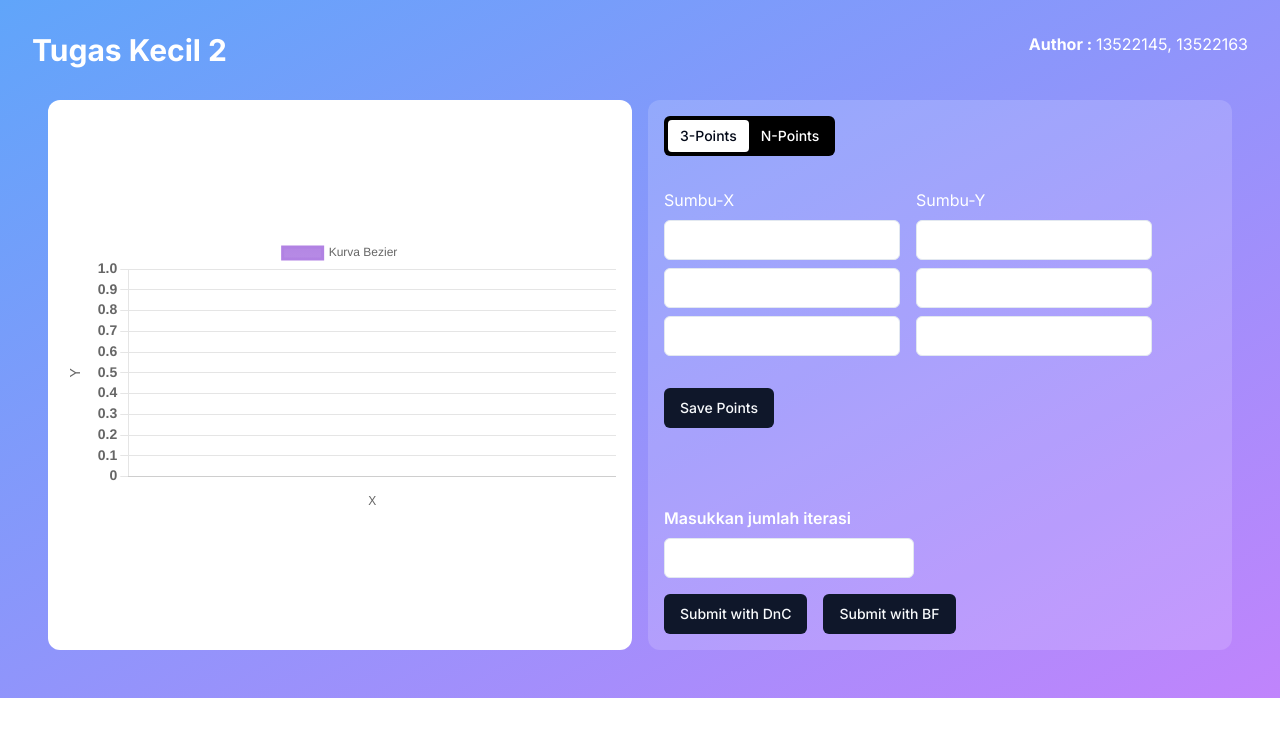
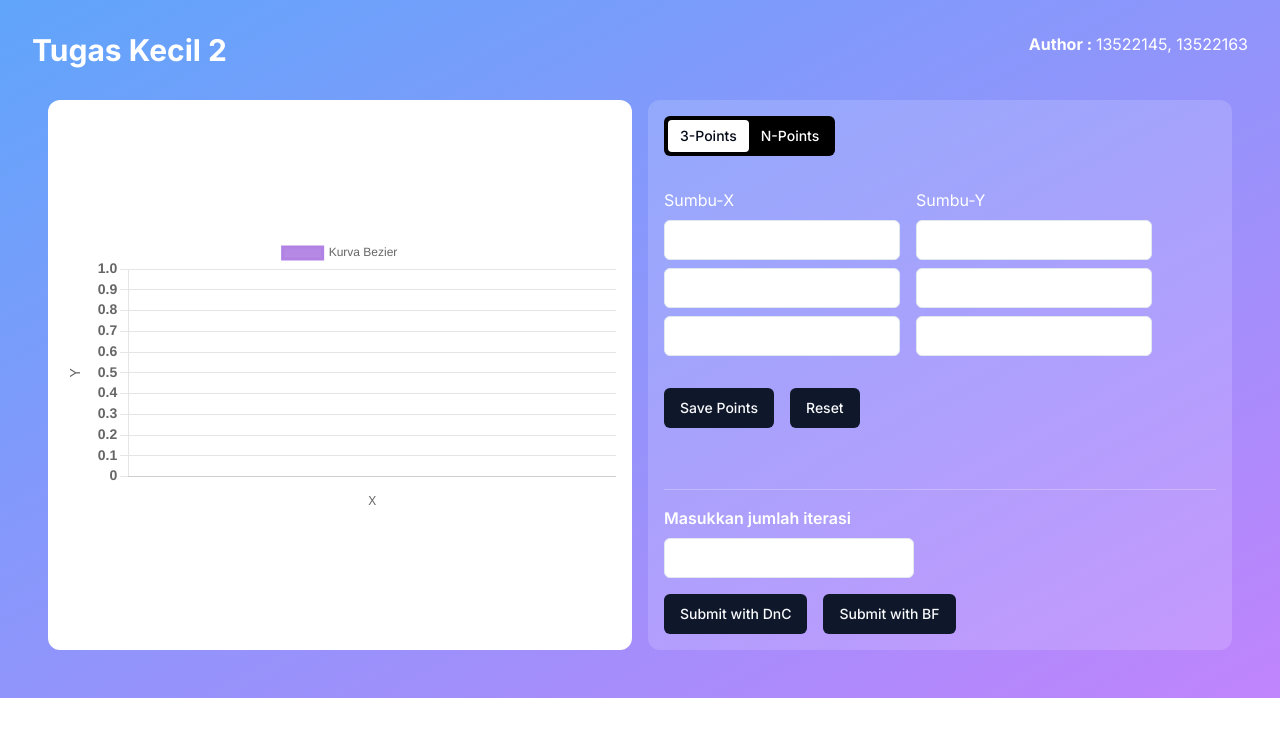
Before and after one commit to AtqiyaHaydar/Tucil2_13522145_13522163, a Next.js app in the folder src/: page / in a window 1280 px wide. Shown: the top 736 px of the page. Built offline with nearby package versions, Linux system fonts and the light colour scheme.

Commit message:
feat: page

```diff
--- a/src/app/page.js
+++ b/src/app/page.js
@@ -1,6 +1,7 @@
 "use client"
 
 import { useState } from "react";
+import { useRouter } from "next/navigation";
 import LineChart from "@/components/LineChart";
 
 import { Button } from "@/components/ui/button";
@@ -13,11 +14,12 @@ import {
 } from "@/components/ui/tabs"
 
 export default function Home() {
-  const [mode, setMode] = useState("3P");
   const [npoints, setNpoints] = useState(3);
   const [iter, setIter] = useState(1);
   const [tempCoordinates, setTempCoordinates] = useState([]);
   const [useCoordinates, setUseCoordinates] = useState([])
+
+  const router = useRouter();
 
   const handleCoordinateChange = (index, axis, value) => {
     setTempCoordinates(prevCoordinates => {
@@ -33,6 +35,13 @@ export default function Home() {
     // Fungsi sementara, TO DO mengganti
     setUseCoordinates(tempCoordinates);
     setTempCoordinates([])
+    router.push("/")
+  }
+
+  const handleReset = () => {
+    setUseCoordinates([])
+    setTempCoordinates([])
+    router.refresh()
   }
 
   const handleSubmitDnC = () => {
@@ -65,11 +74,13 @@ export default function Home() {
         {/* MENERIMA MASUKKAN POINTS */}
         <div className="w-full h-full min-h-[550px] bg-white/15 rounded-xl p-4 flex flex-col md:items-start justify-between gap-y-4">
 
+          {/* INPUT POINTS */}
           <div className="space-y-8">
             <Tabs defaultValue="3-Points">
+              {/* PILIH MODE */}
               <TabsList className="bg-black text-white">
-                <TabsTrigger value="3-Points" onClick={() => setMode("3P")}>3-Points</TabsTrigger>
-                <TabsTrigger value="N-Points" onClick={() => setMode("NP")}>N-Points</TabsTrigger>
+                <TabsTrigger value="3-Points">3-Points</TabsTrigger>
+                <TabsTrigger value="N-Points">N-Points</TabsTrigger>
               </TabsList>
 
               {/* MASUKKAN 3POINT */}
@@ -106,13 +117,17 @@ export default function Home() {
               </TabsContent>
             </Tabs>
 
-            {/* SAVE POINTS */}
-            <Button onClick={handleSavePoints}>Save Points</Button>
+            {/* SAVE POINTS*/}
+            <div className="space-x-4">
+              <Button onClick={handleSavePoints}>Save Points</Button>
+              <Button onClick={handleReset}>Reset</Button>
+            </div>
           </div>
 
 
           {/* SUBMIT POINTS */}
           <div className="w-full flex flex-col justify-center md:justify-start gap-y-4">
+            <div className="w-full h-[1px] bg-white/25" />
             <div className="space-y-2">
               <p className="font-semibold">Masukkan jumlah iterasi</p>
               <Input placeholder="1" value={iter} onChange={(e) => setIter(e)} className="max-w-[250px]" />
@@ -122,7 +137,6 @@ export default function Home() {
               <Button onClick={handleSubmitBF}>Submit with BF</Button>
             </div>
           </div>
-
         </div>
       </div>
     </main>
```
